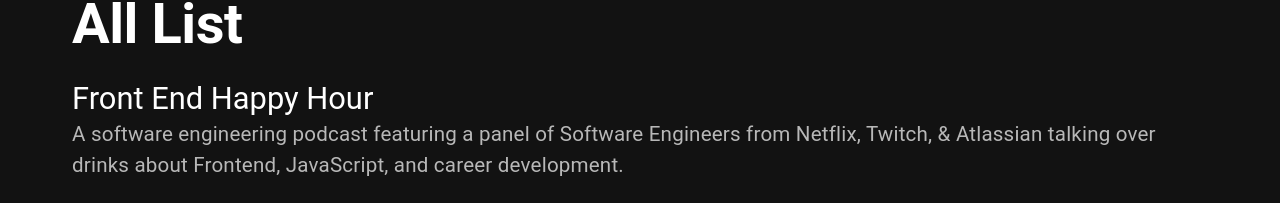
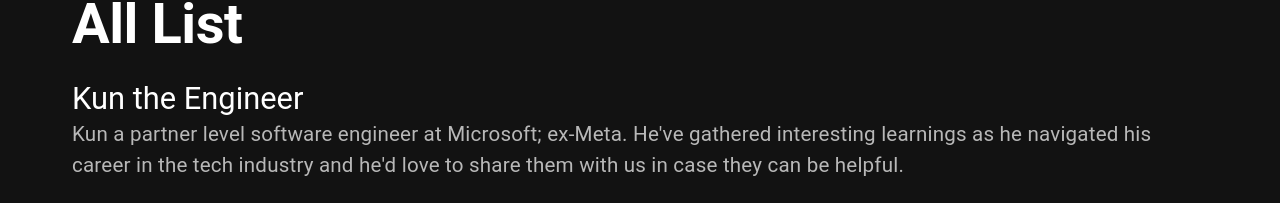
Before and after one commit to wtLau/brian-lau.ca, a Next.js app: page /resources in a window 1280 px wide. Shown: the part 736-939 px from the top of the page. Built offline with nearby package versions, Linux system fonts and the light colour scheme; no server answers.

Commit message:
content(resource): adding kun the engineerer to my list

```diff
--- a/data/resources.ts
+++ b/data/resources.ts
@@ -36,6 +36,18 @@ export type resourceType = {
 // },
 
 export const resources: resourceType[] = [
+  {
+    id: 16,
+    title: 'Kun the Engineer',
+    summary:
+      "Kun a partner level software engineer at Microsoft; ex-Meta. He've gathered interesting learnings as he navigated his career in the tech industry and he'd love to share them with us in case they can be helpful.",
+    author: 'Kun Chen',
+    type: 'video',
+    tags: 'software career',
+    url: 'https://www.youtube.com/@kunchenxyz/videos',
+    collection: true,
+    recommended: false,
+  },
   {
     id: 15,
     title: 'Front End Happy Hour',
```
